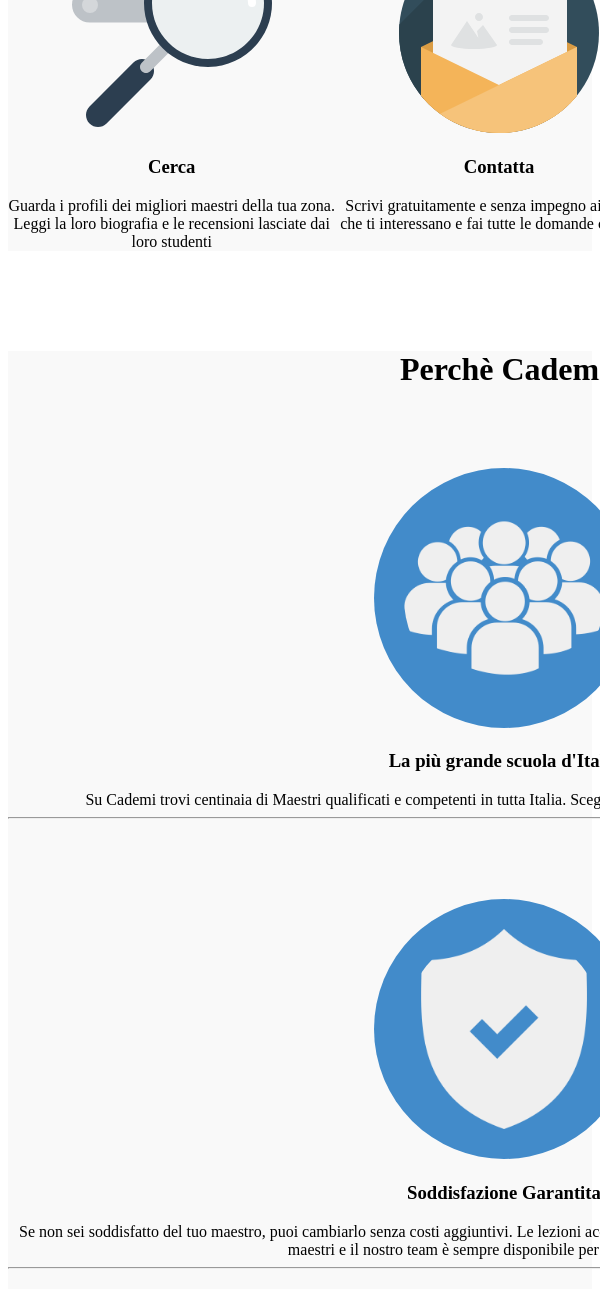
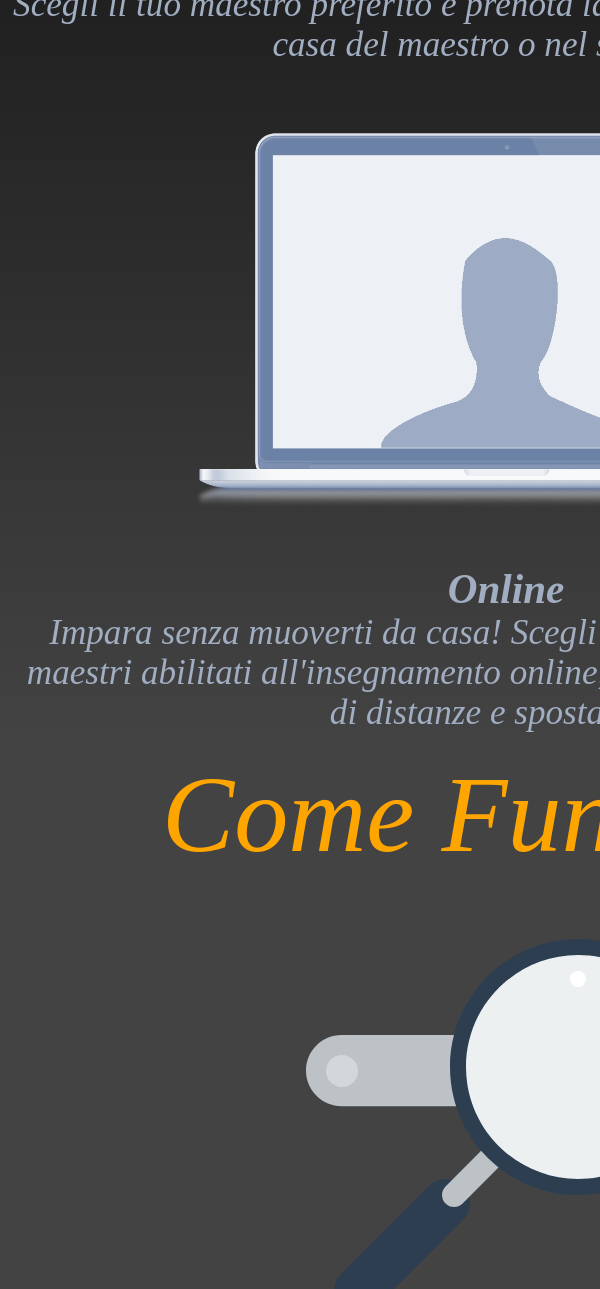
Before and after one commit to marcocaffarelli/html-css-resp-wannabe, a plain HTML site: page index.html in a window 600 px wide. Shown: the part 697-1986 px from the top of the page. Drawn offline with Linux system fonts and the light colour scheme.

Commit message:
Aggiunta una visualizzazione per tablet
Cambiato lo stile per dimensioni di schermo che variano da 421px a 760px

```diff
--- a/style.css
+++ b/style.css
@@ -126,3 +126,65 @@ img {
     background-color: black;
   }
 }
+
+@media screen and (min-width:421px) and (max-width:760px){
+  *{
+    margin: 0;
+  }
+
+  h1{
+    font-size: 4em;
+    font-weight: lighter;
+  }
+
+  div{
+    font-size: 1.3em;
+    font-style: oblique;
+  }
+
+  img{
+    margin: 50px 0;
+    height:400px;
+  }
+
+  .row{
+    margin: 0;
+  }
+
+  #lezioni .row{
+    background: linear-gradient(to bottom, #000000, #434343);
+    color: #A1ADC1;
+    padding: 10px;
+  }
+
+  #steps .row{
+    background-color: #434343;
+    color: orange;
+    padding: 10px;
+  }
+
+  #why .row{
+    background: linear-gradient(to top, #000000, #434343);
+    color: #428BCA;
+    padding: 10px;
+  }
+
+  /* BLOCCO LEZIONI */
+  #lezioni .row>.left,
+  #lezioni .row>.right {
+    width: 100%;
+    float: left;
+  }
+
+  /* BLOCCO STEPS */
+  #steps .row>.left,
+  #steps .row>.central,
+  #steps .row>.right {
+    float: left;
+    width: 100%;
+  }
+
+  hr{
+    display: none;
+  }
+}
```
